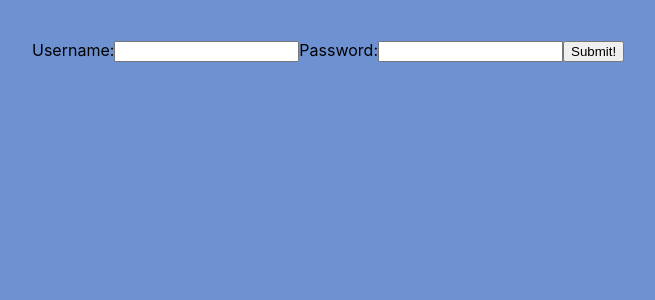
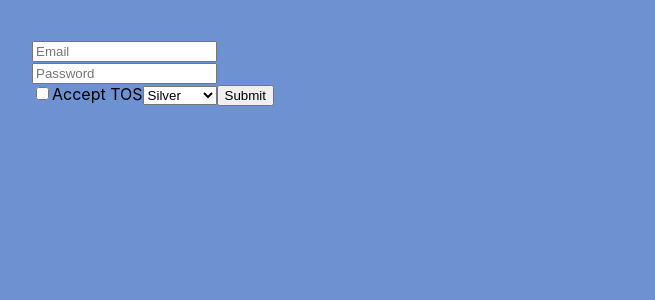
Before and after one commit to adkhiker/TK_Form_Management, a React (Create React App) app: page / in a window 1280 px wide. Shown: the top 300 px of the page, without its empty margins (8-663 px from the left). Built offline with nearby package versions, Linux system fonts and the light colour scheme.

Commit message:
final commit for the day

```diff
--- a/package.json
+++ b/package.json
@@ -3,11 +3,13 @@
   "version": "0.1.0",
   "private": true,
   "dependencies": {
+    "axios": "^0.19.0",
     "eslint-utils": "^1.4.2",
     "formik": "^1.5.8",
     "react": "^16.9.0",
     "react-dom": "^16.9.0",
-    "react-scripts": "3.1.1"
+    "react-scripts": "3.1.1",
+    "yup": "^0.27.0"
   },
   "scripts": {
     "start": "react-scripts start",
--- a/src/App.js
+++ b/src/App.js
@@ -1,43 +1,68 @@
-import React, { useState } from "react";
-import "./App.css";
+import React from "react";
+import ReactDOM from "react-dom";
+import { withFormik, Form, Field } from "formik";
+import * as Yup from "yup";
+import axios from "axios";
 
-function LoginForm() {
-  const [user, setUser] = useState({ username: "", password: "" });
-
-  const handleChange = event => {
-    setUser({ ...user, [event.target.name]: event.target.value });
-  };
-
-  const handleSubmit = event => {
-    event.preventDefault();
-    console.log(user.username);
-    console.log(user.password);
-  };
-
+function LoginForm({ values, errors, touched, isSubmitting }) {
   return (
-    <div className="loginForm">
-      {console.log(user)}
-      <form onSubmit={event => handleSubmit(event)}>
-        <label>
-          Username:
-          <input
-            type="text"
-            name="username"
-            onChange={event => handleChange(event)}
-          />
-        </label>
-        <label>
-          Password:
-          <input
-            type="text"
-            name="password"
-            onChange={event => handleChange(event)}
-          />
-        </label>
-        <button>Submit!</button>
-      </form>
-    </div>
+    <Form>
+      <div>
+        {touched.email && errors.email && <p>{errors.email}</p>}
+        <Field type="email" name="email" placeholder="Email" />
+      </div>
+      <div>
+        {touched.password && errors.password && <p>{errors.password}</p>}
+        <Field type="password" name="password" placeholder="Password" />
+      </div>
+      <label>
+        <Field type="checkbox" name="tos" checked={values.tos} />
+        Accept TOS
+      </label>
+      <Field component="select" name="meal">
+        <option value="gold">Gold</option>
+        <option value="silver">Silver</option>
+        <option value="platinum">Platinum</option>
+      </Field>
+      <button disabled={isSubmitting}>Submit</button>
+    </Form>
   );
 }
 
-export default LoginForm;
+const FormikLoginForm = withFormik({
+  mapPropsToValues({ email, password, tos, meal }) {
+    return {
+      email: email || "",
+      password: password || "",
+      tos: tos || false,
+      meal: meal || "silver"
+    };
+  },
+  validationSchema: Yup.object().shape({
+    email: Yup.string()
+      .email("Email not valid")
+      .required("Email is required"),
+    password: Yup.string()
+      .min(16, "Password must be 16 characters or longer")
+      .required("Password is required")
+  }),
+  handleSubmit(values, { resetForm, setErrors, setSubmitting }) {
+    if (values.email === "alreadytaken@atb.dev") {
+      setErrors({ email: "That email is already taken" });
+    } else {
+      axios
+        .post("https://yourdatabaseurlgoeshere.com", values)
+        .then(res => {
+          console.log(res); // Data was created successfully and logs to console
+          resetForm();
+          setSubmitting(false);
+        })
+        .catch(err => {
+          console.log(err); // There was an error creating the data and logs to console
+          setSubmitting(false);
+        });
+    }
+  }
+})(LoginForm);
+
+export default FormikLoginForm;
```
Also changed, not shown: 1 other file (tests, documents, lock files or other folders).
